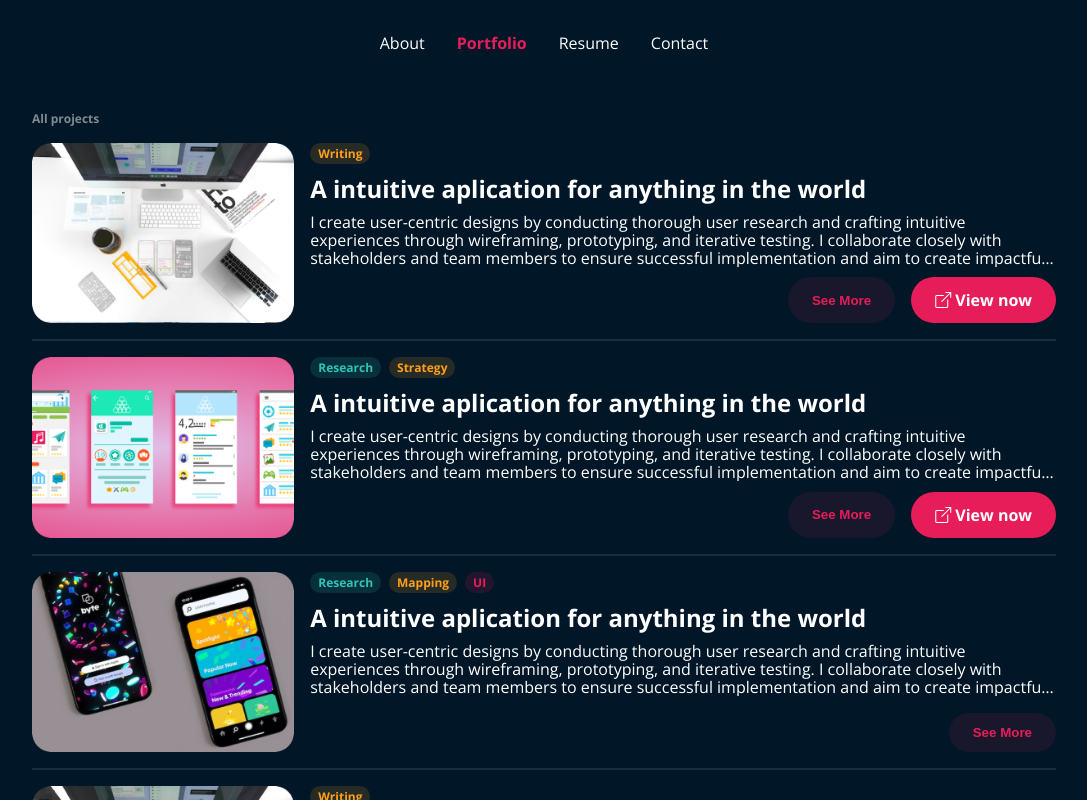
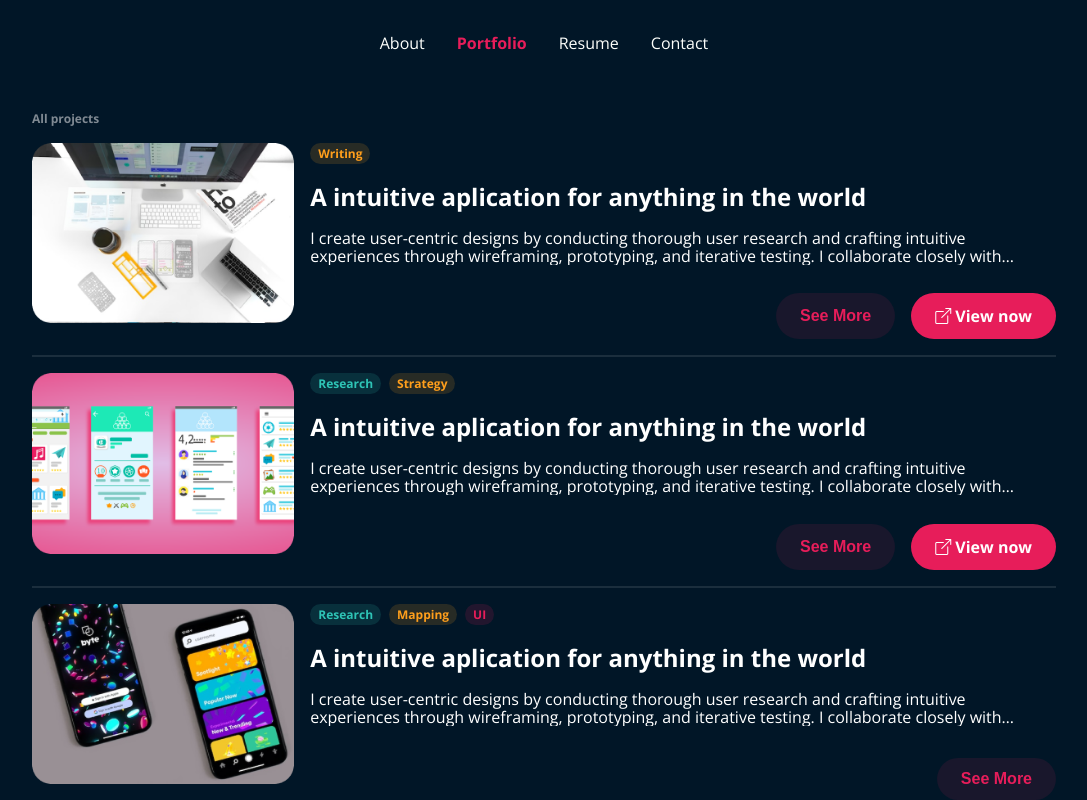
Before and after one commit to paulobressan/portfolio, a Nuxt app: page /portfolio in a window 1280 px wide. Shown: the top 800 px of the page, without its empty margins (96-1183 px from the left). Built offline with nearby package versions, Linux system fonts and the light colour scheme.

Commit message:
chore(tags): adjusted css tags

```diff
--- a/assets/css/main.css
+++ b/assets/css/main.css
@@ -34,16 +34,16 @@ body,
 }
 
 .tags__content--yellow {
-  color: var(--card__tag-yellow-text-color);
-  background: var(--card__tag-yellow-background-color);
+  color: var(--tags__yellow-text-color);
+  background: var(--tags__yellow-background-color);
 }
 .tags__content--green {
-  color: var(--card__tag-green-text-color);
-  background: var(--card__tag-green-background-color);
+  color: var(--tags__green-text-color);
+  background: var(--tags__green-background-color);
 }
 .tags__content--red {
-  color: var(--card__tag-red-text-color);
-  background: var(--card__tag-red-background-color);
+  color: var(--tags__red-text-color);
+  background: var(--tags__red-background-color);
 }
 
 hr {
--- a/assets/css/theme.css
+++ b/assets/css/theme.css
@@ -5,10 +5,10 @@
   --navbar__nav-link-text-color: #fdfffc;
   --navbar__nav-link-text-color--active: #e71d5a;
 
-  --info__title-color: #e71d5a;
-  --info__subtitle-color: #fff;
-  --info__contact-background: #e71d5a;
-  --info__contact-color: #fff;
+  --about__title-color: #e71d5a;
+  --about__subtitle-color: #fff;
+  --about__contact-background: #e71d5a;
+  --about__contact-color: #fff;
 
   --portfolio__label: #808a93;
   --portfolio__view-button-background-color: #e71d5a;
@@ -21,12 +21,16 @@
   --resume__skill-label-background-color: rgba(255, 255, 255, 0.1);
   --resume__skill-label-text-color: #fff;
 
-  --card__tag-yellow-text-color: #ff9f1c;
-  --card__tag-yellow-background-color: rgba(255, 159, 28, 0.15);
-  --card__tag-green-text-color: #2ec4b6;
-  --card__tag-green-background-color: rgba(46, 196, 182, 0.15);
-  --card__tag-red-text-color: #e71d5a;
-  --card__tag-red-background-color: rgba(231, 29, 90, 0.15);
+  --contact__button-background-color: #18172c;
+  --contact__button-text-color: #fff;
+  --contact__button-icon-text-color: #e71d5a;
+
+  --tags__yellow-text-color: #ff9f1c;
+  --tags__yellow-background-color: rgba(255, 159, 28, 0.15);
+  --tags__green-text-color: #2ec4b6;
+  --tags__green-background-color: rgba(46, 196, 182, 0.15);
+  --tags__red-text-color: #e71d5a;
+  --tags__red-background-color: rgba(231, 29, 90, 0.15);
 
   --modal__background-color: #011627;
   --modal__text-color: #fff;
--- a/components/CardPortfolio.vue
+++ b/components/CardPortfolio.vue
@@ -18,25 +18,22 @@ const emit = defineEmits<Emits>();
 
 <template>
   <div class="vars card">
-    <div class="card__image">
+    <div class="card__image card-mb">
       <img :src="image" :alt="name" />
     </div>
     <div class="card__content">
       <div>
-        <div class="tags">
+        <div class="tags card-mb">
           <div v-for="(tag, i) in tags" :key="i">
-            <div
-              class="tags__content"
-              :class="`tags__content--${tag.color}`"
-            >
+            <div class="tags__content" :class="`tags__content--${tag.color}`">
               {{ tag.text }}
             </div>
           </div>
         </div>
-        <h1 class="card__name">
+        <h1 class="card__name card-mb">
           {{ name }}
         </h1>
-        <div class="card__summary">
+        <div class="card__summary card-mb">
           {{ summary }}
         </div>
       </div>
@@ -65,15 +62,21 @@ const emit = defineEmits<Emits>();
 
 <style scoped>
 .vars {
+  --card__margin-bottom: 16px;
   --card__name-font-size: 24px;
-  --card__summary-line-clamp: 3;
+  --card__summary-line-clamp: 2;
 }
 
 @media only screen and (max-width: 768px) {
   .vars {
+    --card__margin-bottom: 16px;
     --card__name-font-size: 20px;
-    --card__summary-line-clamp: 6;
+    --card__summary-line-clamp: 4;
   }
+}
+
+.card-mb {
+  margin-bottom: var(--card__margin-bottom);
 }
 
 .card {
@@ -107,8 +110,6 @@ const emit = defineEmits<Emits>();
 .card__name {
   font-size: var(--card__name-font-size);
   font-weight: 700;
-  margin: 0;
-  margin-bottom: 8px;
 }
 .card__summary {
   overflow: hidden;
@@ -117,10 +118,6 @@ const emit = defineEmits<Emits>();
   -webkit-box-orient: vertical;
   -webkit-line-clamp: var(--card__summary-line-clamp);
   line-height: 18px;
-  margin-bottom: 8px;
-}
-.tags {
-  margin-bottom: 8px;
 }
 
 .card__actions {
@@ -137,6 +134,7 @@ const emit = defineEmits<Emits>();
   font-weight: 700;
   border-radius: 24px;
   margin-left: 16px;
+  font-size: 16px;
 }
 
 .card__actions-button {
@@ -147,6 +145,7 @@ const emit = defineEmits<Emits>();
   border-radius: 24px;
   border: none;
   cursor: pointer;
+  font-size: 16px;
 }
 
 .card__link i {
@@ -164,7 +163,6 @@ const emit = defineEmits<Emits>();
   }
 
   .card__image {
-    margin-bottom: 16px;
     width: 100%;
   }
 
@@ -172,9 +170,5 @@ const emit = defineEmits<Emits>();
     position: unset;
     float: right;
   }
-
-  .card__summary {
-    margin-bottom: 16px;
-  }
 }
 </style>
```
